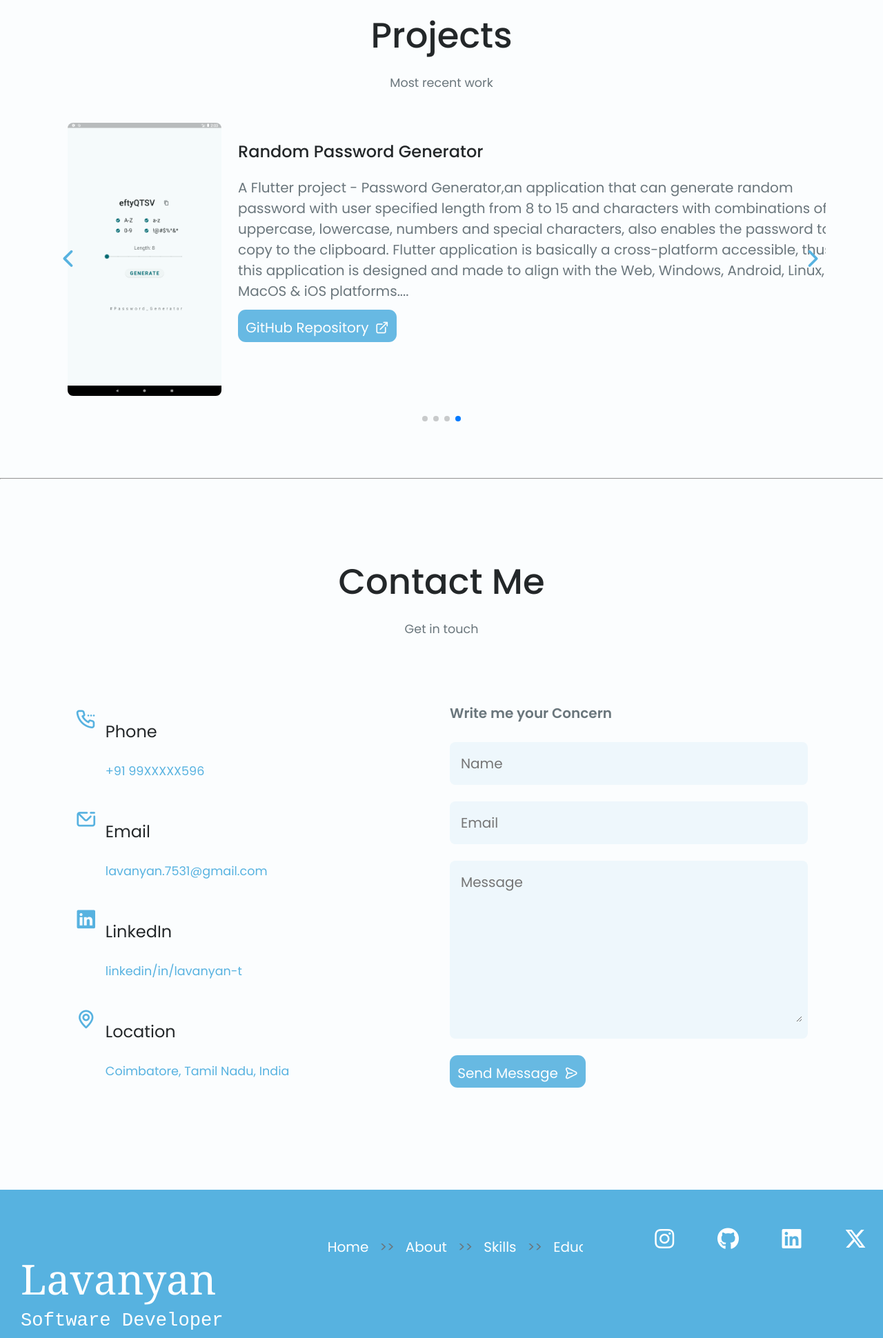
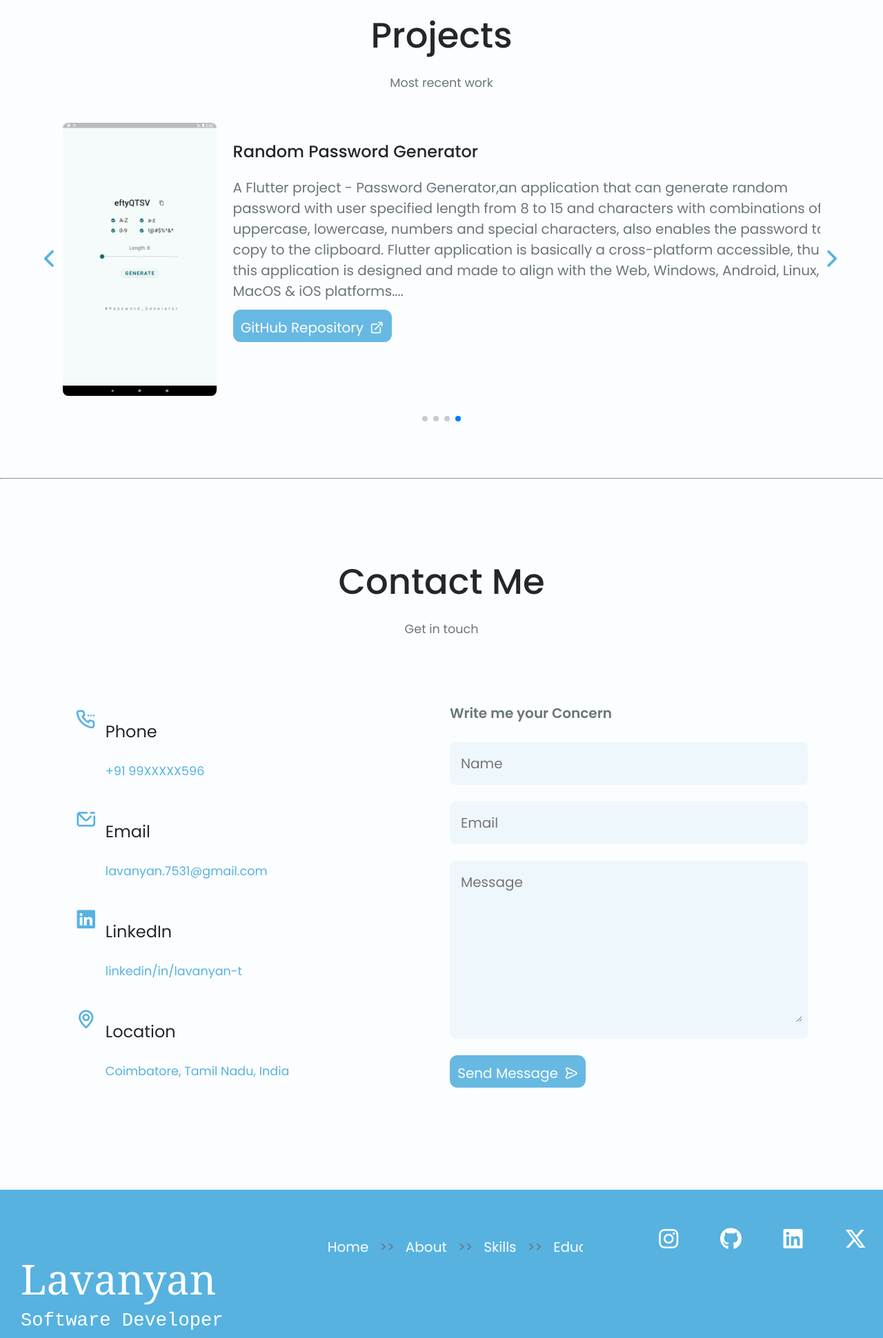
Before and after one commit to LAVAN-N/Portfolio, a plain HTML site: page index.html in a window 1280 px wide. Shown: the part 4060-6000 px from the top of the page at 69% size. Drawn offline with nearby package versions, Linux system fonts and the light colour scheme.

Commit message:
footer alignment fix

```diff
--- a/StyleSheet/style.css
+++ b/StyleSheet/style.css
@@ -662,7 +662,8 @@ img {
 /*================== Portfolio ==================*/
 .portfolio__container {
   overflow:initial;
-  padding: auto;
+  padding-left: 20px;
+  padding-right: 35px;
 }
 .portfolio__content {
   width: 40%;
@@ -795,7 +796,7 @@ img {
 .footer__links {
   display:inline-flex;
   overflow:scroll;
-  column-gap: 1.5rem;
+  column-gap: 1rem;
 }
 
 .footer__link:hover {
@@ -806,8 +807,7 @@ img {
 .footer__social {
   font-size: 2rem;
   margin-right: var(--mb-1-5);
-  margin-left: 30px;
-  flex-direction: row;
+  margin-left: 28px;
 }
 
 .footer__social:hover {
```
